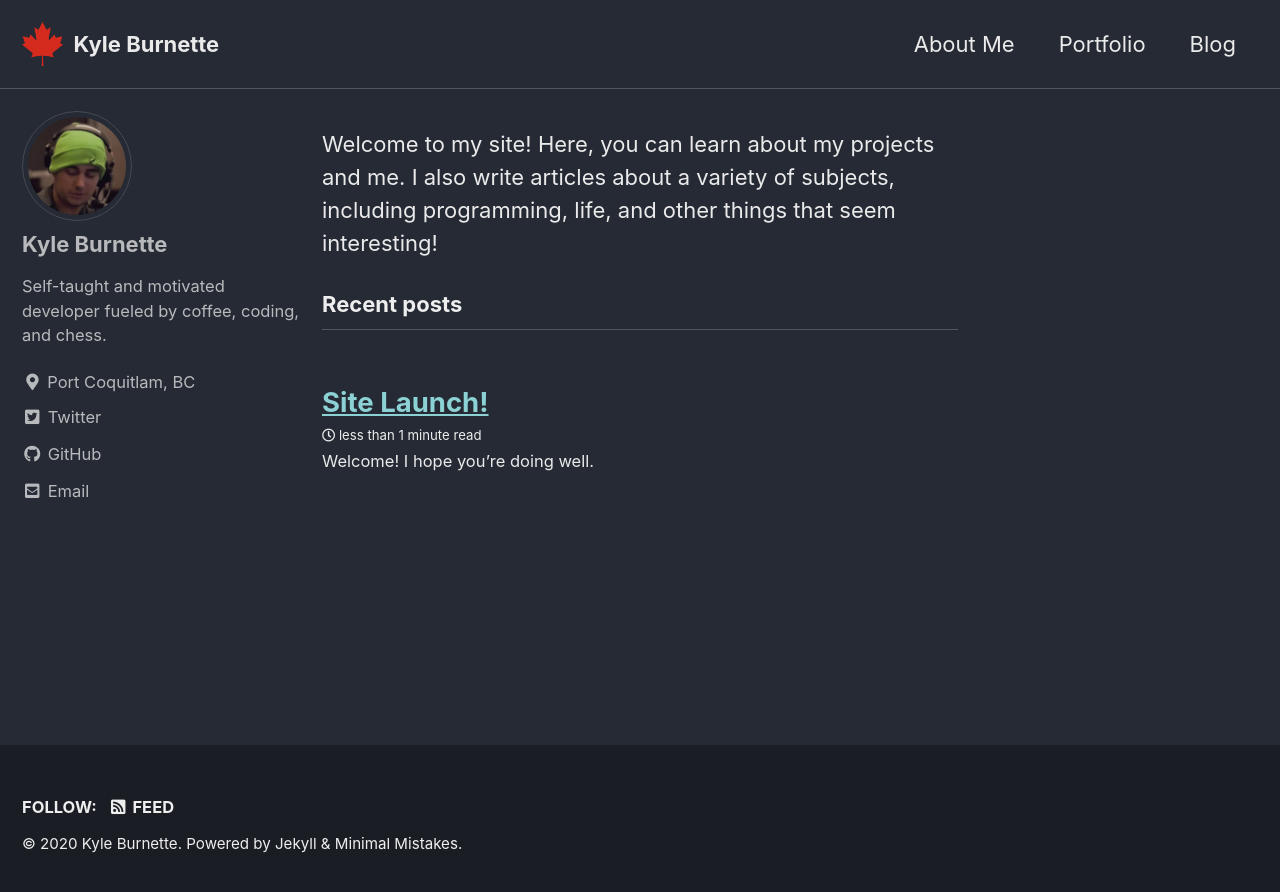
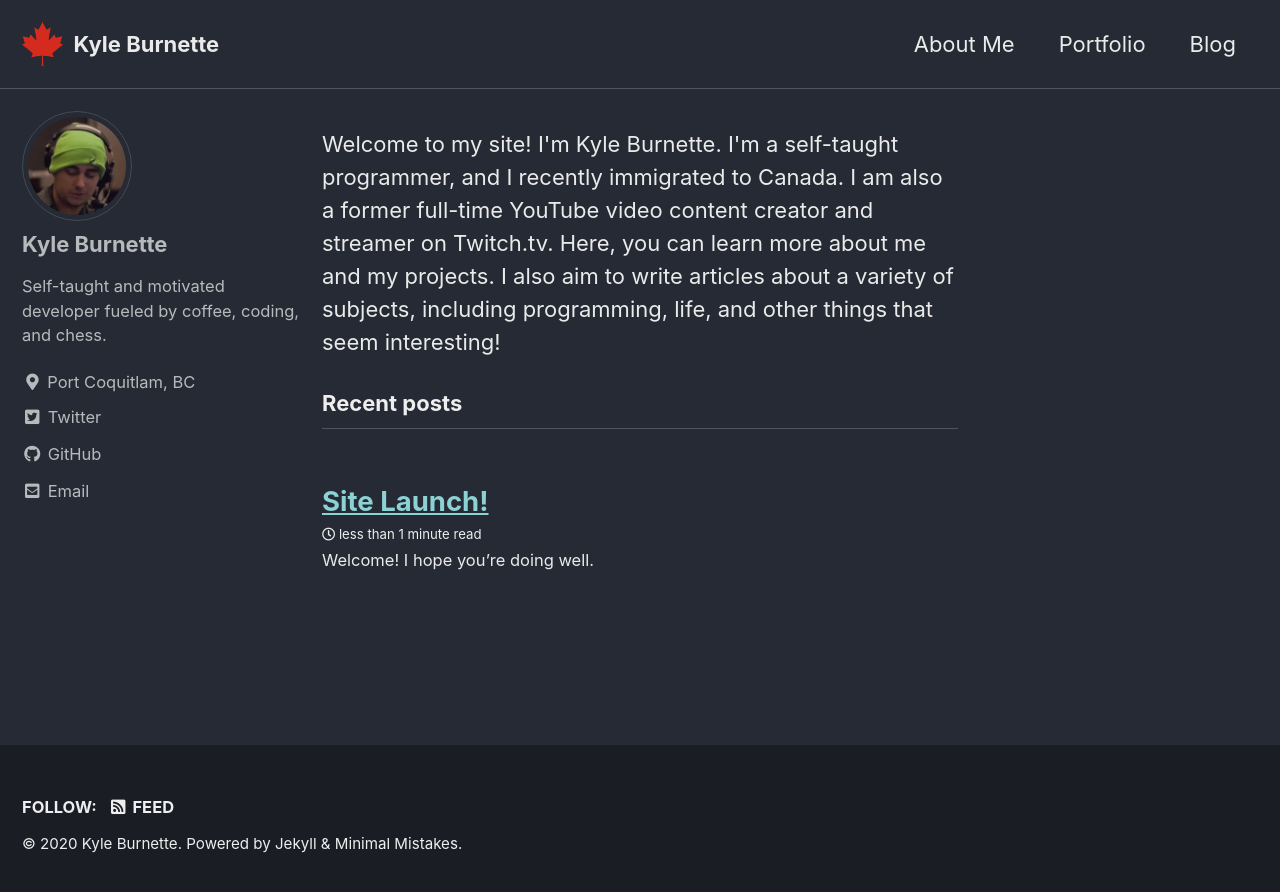
Before and after one commit to kyleburnette/kyleburnette.github.io, a Jekyll site: the page built from index.html, in a window 1280 px wide. Shown: the top 892 px of the page. Built offline with Jekyll 4.4.1, drawn with Linux system fonts in a browser that asks for light colours; cached includes are drawn as plain includes; the list of posts is cut into pages by our own code.

Commit message:
Changed intro wording

```diff
--- a/index.html
+++ b/index.html
@@ -3,5 +3,7 @@ layout: home
 author_profile: true
 ---
 
-Welcome to my site! Here, you can learn about my projects and me. I also write articles about a variety of subjects,
-including programming, life, and other things that seem interesting!
+Welcome to my site! I'm Kyle Burnette. I'm a self-taught programmer, and I recently immigrated to Canada. I am
+also a former full-time YouTube video content creator and streamer on Twitch.tv. Here, you can learn more about
+me and my projects. I also aim to write articles about a variety of subjects, including programming, life, and
+other things that seem interesting!
```
